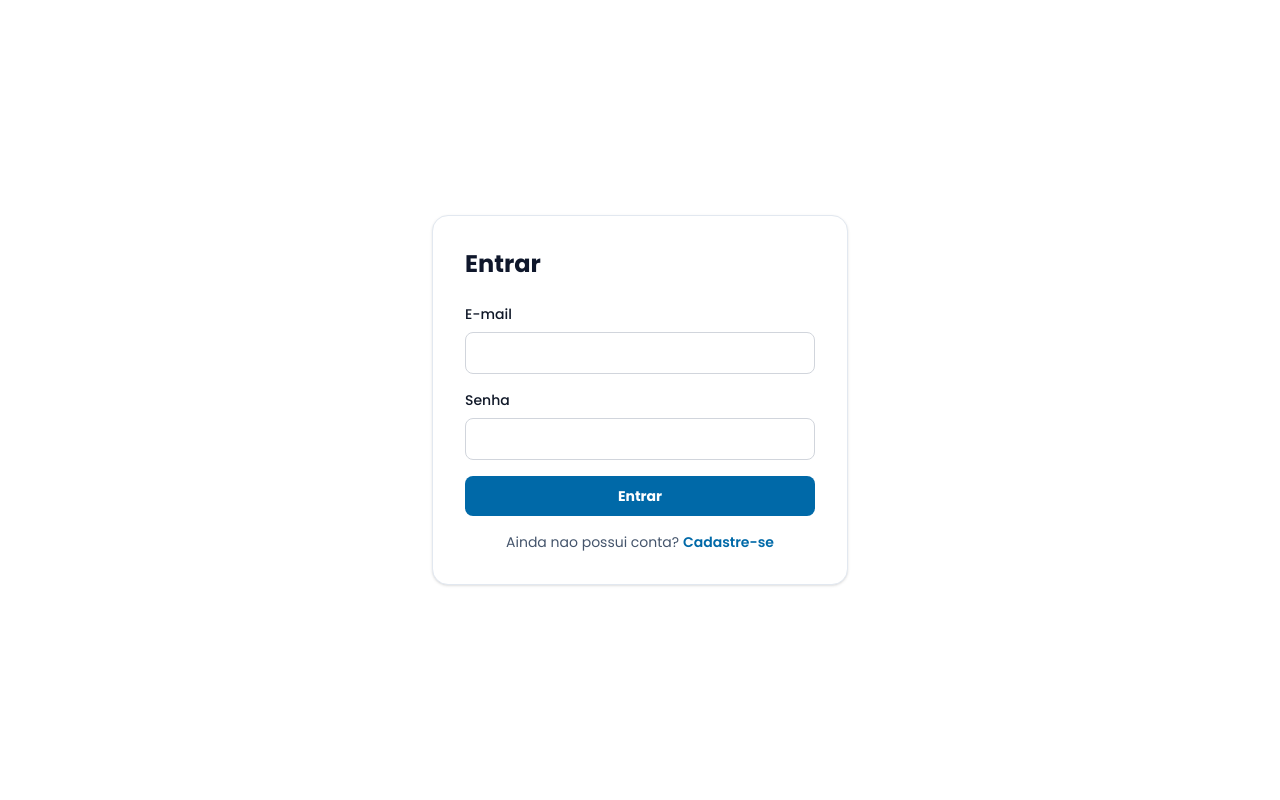
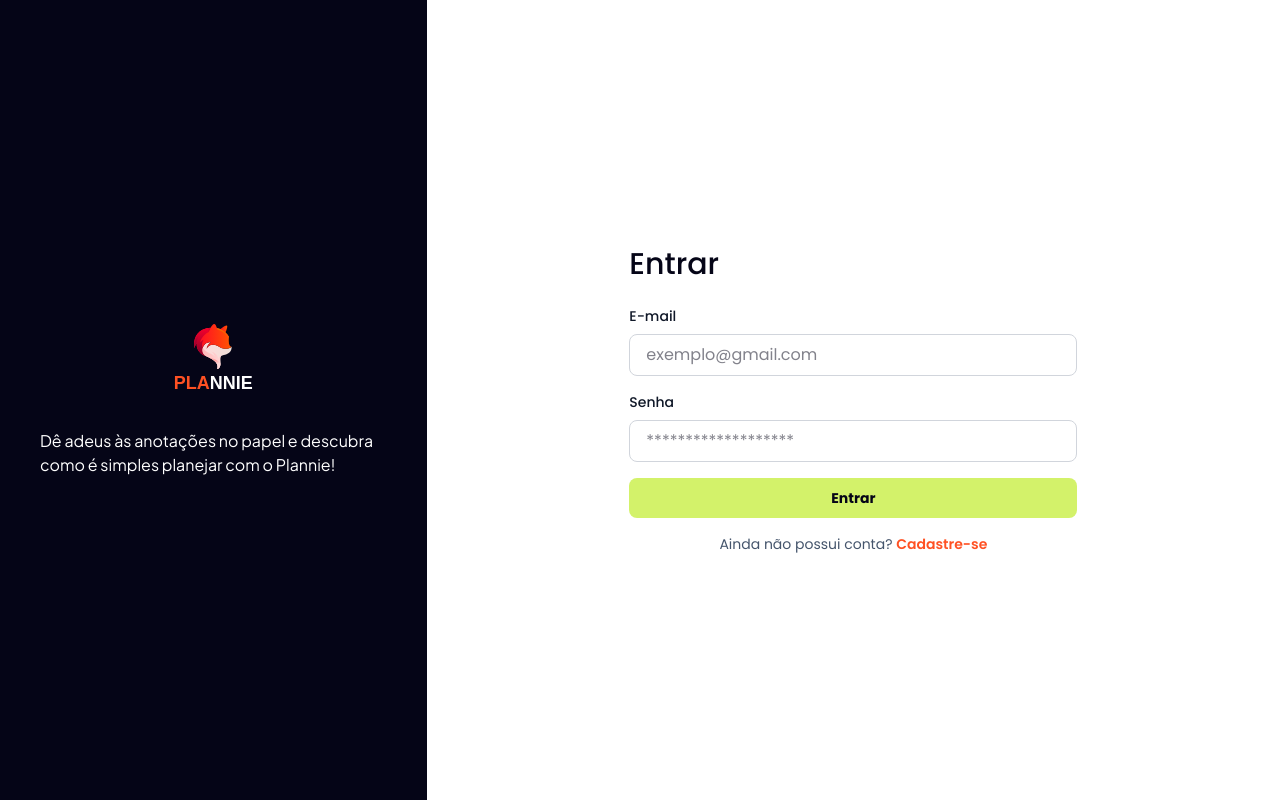
Before and after one commit to guerreiru/agendaai, a React (Vite) app: page /login in a window 1280 px wide. Built offline with nearby package versions, Linux system fonts and the light colour scheme; no server answers; a web font is replaced by a local one.

Commit message:
feat: enhance login page layout and improve accessibility with updated error messages

```diff
--- a/src/pages/login/index.tsx
+++ b/src/pages/login/index.tsx
@@ -6,9 +6,10 @@ import { z } from "zod";
 import { FormField } from "../../components/ui/formField";
 import { useAuth } from "../../hooks/useAuth";
 import { getRoleDashboardPath } from "../../routes/role-redirect";
+import Fox from "../../assets/fox.svg";
 
 const loginSchema = z.object({
-  email: z.email("Email invalido"),
+  email: z.email("Email inválido"),
   password: z.string().min(6, "Senha deve ter ao menos 6 caracteres"),
 });
 
@@ -36,7 +37,7 @@ export function LoginPage() {
       await login(values.email, values.password);
     } catch {
       setError("root", {
-        message: "Credenciais invalidas. Tente novamente.",
+        message: "Credenciais inválidas. Tente novamente.",
       });
     }
   }
@@ -52,9 +53,24 @@ export function LoginPage() {
   }, [isAuthenticated, isLoading, navigate, user]);
 
   return (
-    <section className="w-full h-dvh grid place-items-center">
-      <div className="max-w-md rounded-2xl border border-slate-200 bg-white p-8 shadow-sm">
-        <h1 className="mb-6 text-2xl font-bold text-slate-900">Entrar</h1>
+    <section className="flex min-h-dvh bg-white">
+      <aside className="hidden flex-1 flex-col items-center justify-center gap-8 bg-slate-950 p-10 md:flex md:max-w-[33.333333%]">
+        <div className="grid place-items-center">
+          <img src={Fox} alt="Fox" />
+          <div className="flex items-center text-lg font-bold">
+            <p className="font-jamjuree text-orange-600">PLA</p>
+            <p className="font-jamjuree text-white">NNIE</p>
+          </div>
+        </div>
+
+        <h1 className="font-jakarta text-white">
+          Dê adeus às anotações no papel e descubra como é simples planejar com
+          o Plannie!
+        </h1>
+      </aside>
+      <main className="grid flex-1 place-items-center px-6 py-10">
+        <div className="w-full max-w-md">
+          <h2 className="mb-6 text-3xl font-medium">Entrar</h2>
           <form
             className="space-y-4"
             onSubmit={handleSubmit(onSubmit)}
@@ -67,6 +83,7 @@ export function LoginPage() {
               type="email"
               {...register("email")}
               error={errors.email}
+              placeholder="exemplo@gmail.com"
             />
 
             <FormField
@@ -76,6 +93,7 @@ export function LoginPage() {
               type="password"
               {...register("password")}
               error={errors.password}
+              placeholder="*******************"
             />
 
             {errors.root?.message && (
@@ -91,7 +109,7 @@ export function LoginPage() {
             )}
 
             <button
-            className="inline-flex w-full items-center justify-center rounded-lg bg-sky-700 px-4 py-2.5 text-sm font-bold text-white hover:bg-sky-800 transition-colors disabled:opacity-60 disabled:cursor-not-allowed"
+              className="inline-flex w-full items-center justify-center rounded-lg bg-lime-300 px-4 py-2.5 text-sm font-bold transition-colors hover:bg-lime-300/70 disabled:cursor-not-allowed disabled:opacity-60"
               disabled={isSubmitting}
               type="submit"
             >
@@ -100,15 +118,16 @@ export function LoginPage() {
           </form>
 
           <p className="mt-4 text-center text-sm text-slate-600">
-          Ainda nao possui conta?{" "}
+            Ainda não possui conta?{" "}
             <Link
-            className="font-semibold text-sky-700 hover:underline"
+              className="font-semibold text-orange-600 hover:underline"
               to="/register"
             >
               Cadastre-se
             </Link>
           </p>
         </div>
+      </main>
     </section>
   );
 }
```
Lines whose indentation alone changed are shown as unchanged.
